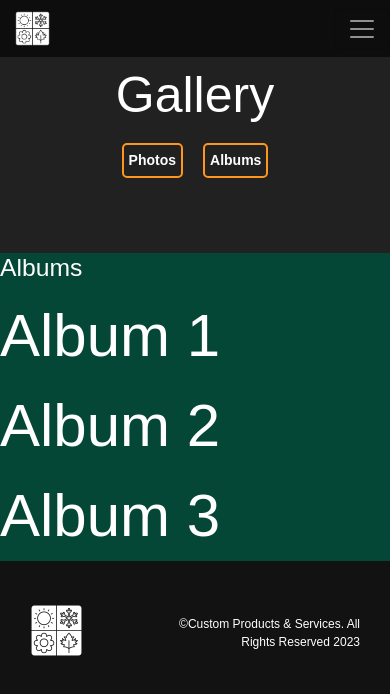
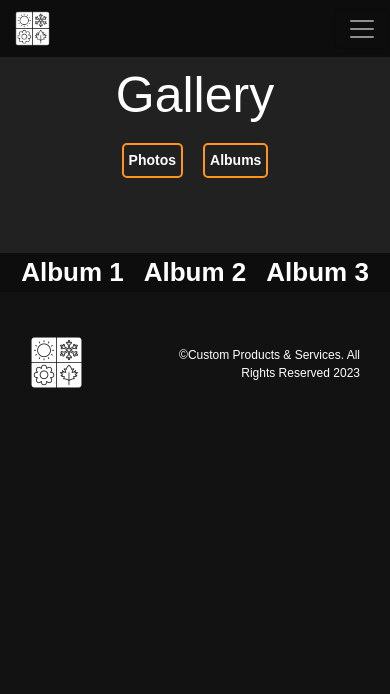
Before and after one commit to MikeAtwood/custom-products, a React (Vite) app: page /gallery in a window 390 px wide. Both pictures are taken after a click on the button "Albums". Shown: the top 694 px of the page. Built offline with nearby package versions, Linux system fonts and the light colour scheme.

Commit message:
added album name/collection css

```diff
--- a/src/Gallery.css
+++ b/src/Gallery.css
@@ -90,4 +90,22 @@ h1 {
         height: auto;
 
     }
+
+    .album-list {
+        display: flex;
+        position: relative;
+        justify-content: center;
+        align-items: center;
+        flex-direction: row;
+        font-size: 26px;
+    }
+
+    .album-collection {
+        background-color: #0d0d0d;
+    }
+
+    .album-name {
+        margin: 10px;
+        font-weight: bold;
+    }
 }
--- a/src/components/Albums.jsx
+++ b/src/components/Albums.jsx
@@ -22,12 +22,15 @@ const Albums = () => {
     ]
 
     const handleAlbumClick = (album) => {
-        setSelectedAlbum(album)
+        if (setSelectedAlbum === album) {
+            setSelectedAlbum(null)
+        } else (
+            setSelectedAlbum(album)
+        )
     }
 
     return (
         <div className='album-collection'>
-            <h2>Albums</h2>
             <div className='album-list'>
                 {albums.map((album) => (
                     <div
@@ -35,7 +38,7 @@ const Albums = () => {
                     className={`album-item ${selectedAlbum === album ? 'selected' : ''}`}
                     onClick={() => handleAlbumClick(album)}
                     >
-                        {album.name}
+                        <span className='album-name'>{album.name}</span>
                     </div>
                 ))}
             </div>
```
